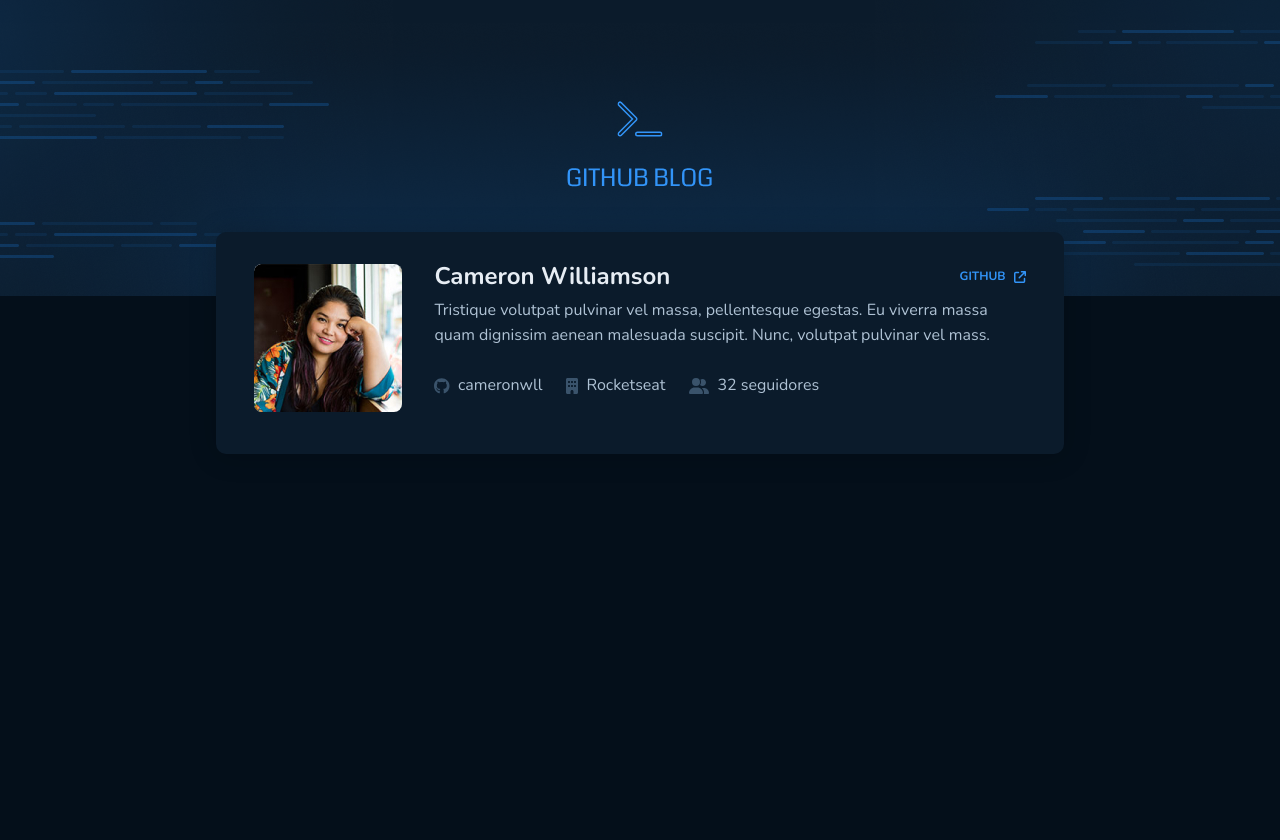
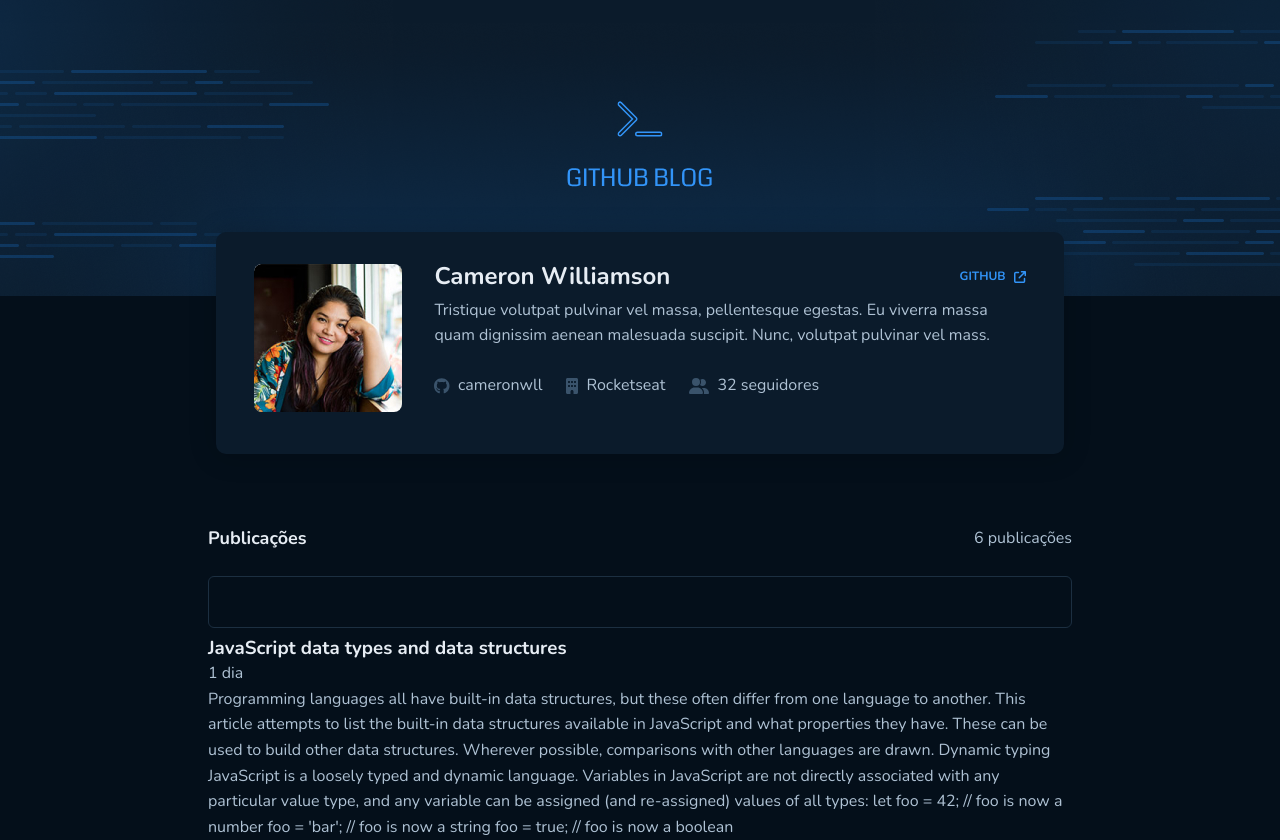
Before and after one commit to kaiquezimerer/ignite-reactjs2-github-blog, a React (Vite) app: page / in a window 1280 px wide. Before the commit the page ends 800 px from the top, so only its background shows below. Built offline with nearby package versions, Linux system fonts and the light colour scheme.

Commit message:
Add Imput content and styles on Blog page

```diff
--- a/src/pages/Blog/index.tsx
+++ b/src/pages/Blog/index.tsx
@@ -8,7 +8,7 @@
 
 import Avatar from '../../assets/Avatar.jpg';
 
-import { Header } from './styles';
+import { Content, Header, Input } from './styles';
 
 export function Blog() {
   return (
@@ -40,6 +40,27 @@
           </ul>
         </div>
       </Header>
+      <Content>
+        <header>
+          <h2>Publicações</h2>
+          <p>6 publicações</p>
+        </header>
+        <Input type="search" name="search" />
+        <ol>
+          <li>
+            <div>
+              <h3>JavaScript data types and data structures</h3>
+              <p>1 dia</p>
+              <p>Programming languages all have built-in data structures, but these often differ from one language to another. This article attempts to list the built-in data structures available in JavaScript and what properties they have. These can be used to build other data structures. Wherever possible, comparisons with other languages are drawn.
+              Dynamic typing
+              JavaScript is a loosely typed and dynamic language. Variables in JavaScript are not directly associated with any particular value type, and any variable can be assigned (and re-assigned) values of all types:
+              let foo = 42; // foo is now a number
+              foo = 'bar'; // foo is now a string
+              foo = true; // foo is now a boolean</p>
+            </div>
+          </li>
+        </ol>
+      </Content>
     </section>
   )
 }
--- a/src/pages/Blog/styles.ts
+++ b/src/pages/Blog/styles.ts
@@ -57,3 +57,34 @@
     }
   }
 `;
+
+export const Content = styled.section`
+  margin-top: 4.5rem;
+  position: relative;
+
+  header {
+    display: flex;
+    justify-content: space-between;
+    margin-bottom: 1rem;
+  }
+
+  h2 {
+    font-size: 1.125rem;
+  }
+`;
+
+export const Input = styled.input`
+  color: ${props => props.theme['gray-200']};
+  width: 100%;
+  outline: none;
+  margin: 0.5rem 0;
+  padding: 0.75rem 1rem;
+  border-radius: 6px;
+  border: 1px solid ${props => props.theme['gray-500']};
+  background-color: ${props => props.theme['gray-900']};
+  transition: border-color 200ms ease;
+
+  &:focus {
+    border-color: ${props => props.theme['blue']};
+  }
+`;
--- a/src/styles/global.ts
+++ b/src/styles/global.ts
@@ -38,4 +38,8 @@
       text-decoration: underline;
     }
   }
+
+  ::placeholder {
+    color: ${props => props.theme['gray-400']};
+  }
 `
```
